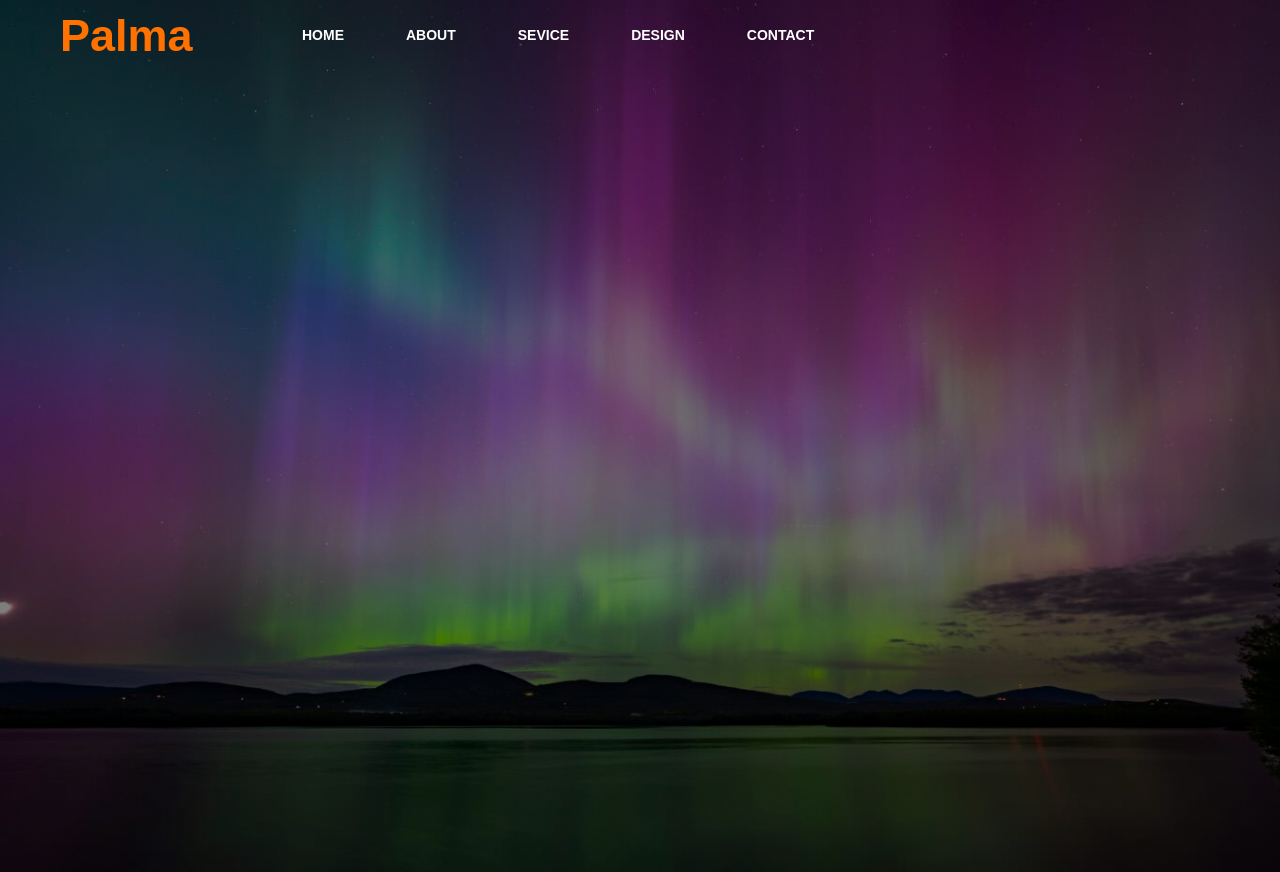
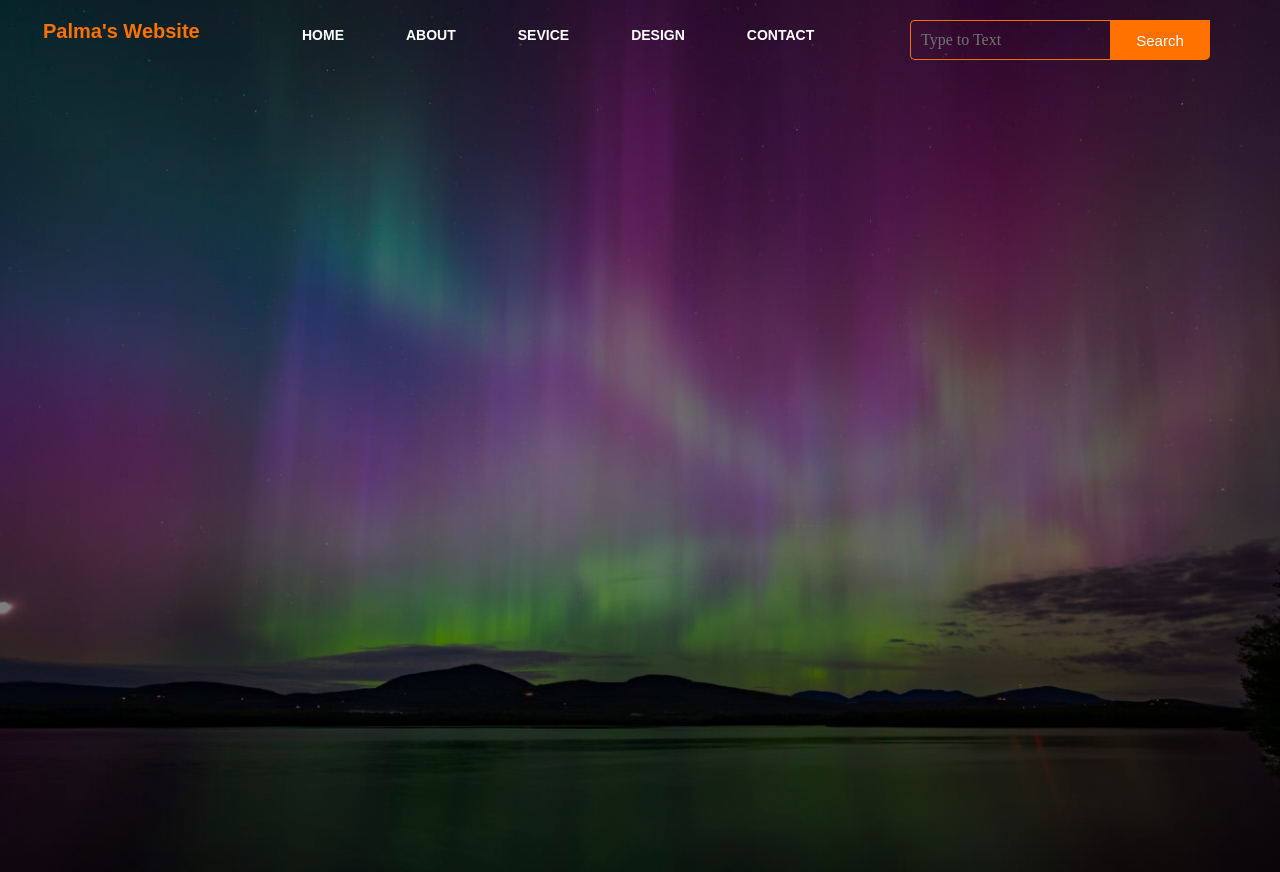
Before and after one commit to KyleSalvator/ProjectWebsite-Deployed-, a plain HTML site: page Index.html in a window 1280 px wide. Drawn offline with Linux system fonts and the light colour scheme.

Commit message:
search button

```diff
--- a/Index.html
+++ b/Index.html
@@ -9,7 +9,7 @@
     <div class="main">
         <div class="navbar">
             <div class="icon">
-                <h2 class="logo">Palma</h2>
+                <h2 class="logo">Palma's Website</h2>
             </div>
 
             <div class="menu">
@@ -21,6 +21,11 @@
                     <li><a href="#">CONTACT</a></li>
                 </ul>
             </div>
+            <div class="search">
+                <input class="srch" type="search" name="" placeholder="Type to Text">
+                <a href="#"> <button class="btn">Search</button></a>
+
+            </div>
         </div>
     </div>
 </body>
--- a/style.css
+++ b/style.css
@@ -23,11 +23,12 @@
 }
 .logo{
     color: #ff7200;
-    font-size: 45px;
+    font-size: 20px;
     font-family: Arial;
-    padding-left: 20px;
+    padding-left: 3px;
     float: left;
-    padding-top: 10px;
+    padding-top: 20px;
+
 }
 .menu{
     width: 400px;
@@ -60,3 +61,41 @@ ul li a:hover{
     color: #ff7200;
 
 }
+.search{
+    width: 300px;
+    float: left;
+    margin-left: 270px;
+}
+.srch{
+    font-family: 'Times New Roman';
+    width: 200px;
+    height: 40px;
+    background: transparent;
+    border: 1px solid #ff7200;
+    margin-top: 20px;
+    color: #ffff;
+    border-right: none;
+    font-size: 16px;
+    float: left;
+    padding: 10px;
+    border-bottom-left-radius: 5px;
+    border-top-left-radius: 5px;
+}
+
+.btn{
+    width: 100px;
+    height: 40px;
+    background: #ff7200;
+    border: 2px solid #ff7200;
+    margin-top: 20px;
+    color: #ffff;
+    font-size: 15px;
+    border-bottom-right-radius: 5px;
+}
+.btn:focus{
+    outline: none;
+
+}
+.srch:focus{
+    outline: none;
+}
```
